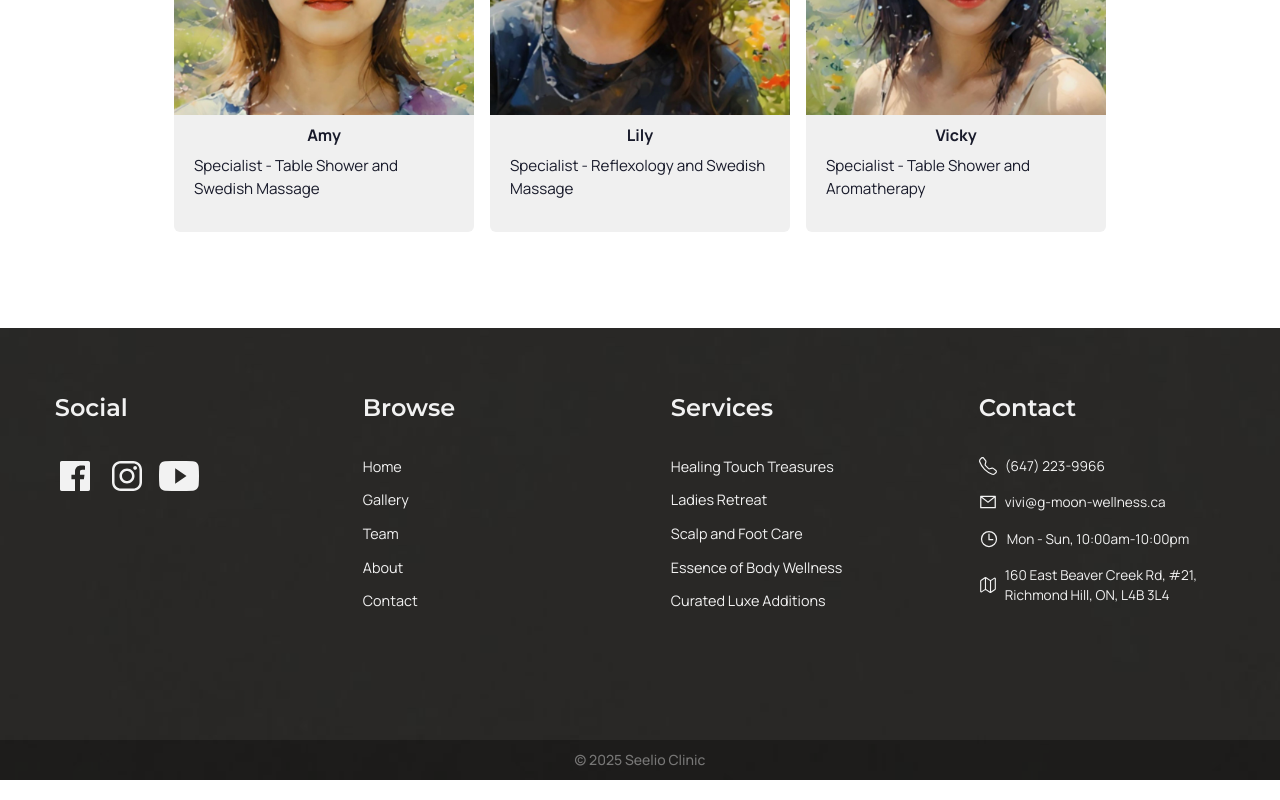
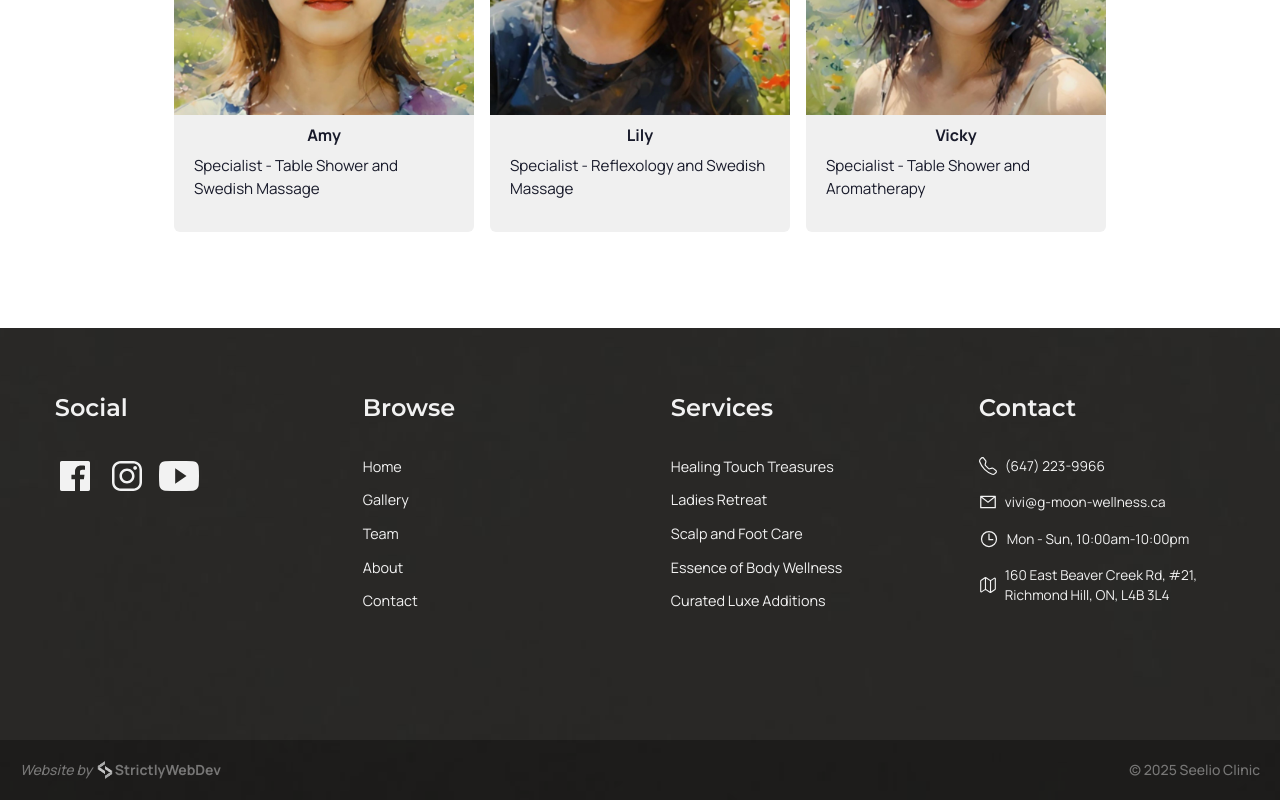
Before and after one commit to tbabyuk/g-moon-next-2024, a Next.js app: page / in a window 1280 px wide. Shown: the part 3802-4602 px from the top of the page. Built offline with nearby package versions, Linux system fonts and the light colour scheme.

Commit message:
added SWD credit to footer, improved footer ui

```diff
--- a/app/components/Footer.jsx
+++ b/app/components/Footer.jsx
@@ -63,7 +63,10 @@ export const Footer = () => {
                     </div>
                 </div>
             </div>
-            <div className="px-5 bg-black/30 h-[40px] text-sm flex justify-center items-center text-white/40 font-medium">&copy; {year} Seelio Clinic</div>
+            <div className="p-5 bg-black/30 text-sm flex flex-col-reverse gap-3 md:flex-row md:justify-between md:items-center text-white/40 font-medium">
+                <div className="flex justify-center items-center"><span className="italic">Website by</span>&nbsp;<a href="https://www.strictlywebdev.com/" target="_blank" className="flex items-center"><img src="/images/swd_logo_sm_color.png" className="h-[20px] filter grayscale" /><span className="font-bold">StrictlyWebDev</span></a></div>
+                <div className="flex justify-center items-center">&copy; {year} Seelio Clinic</div>
+            </div>
         </footer>
     )
 }
```
Also changed, not shown: public/images/swd_logo_sm_color.png (added).
